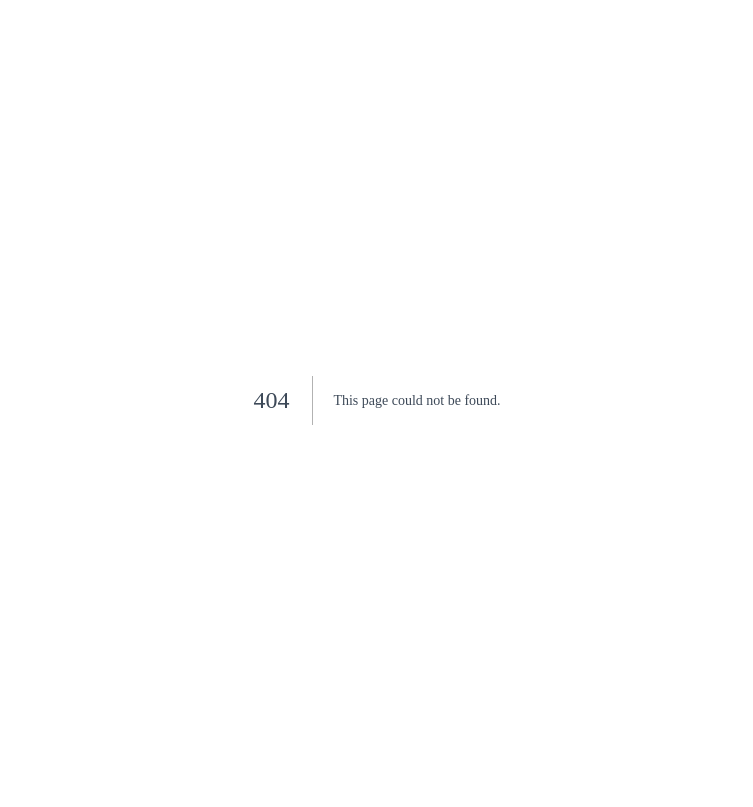
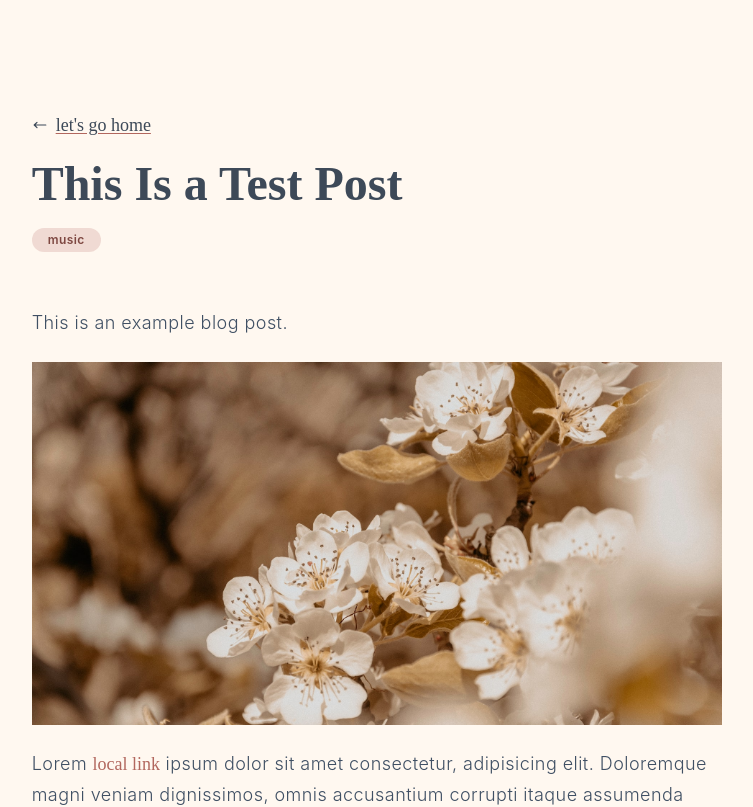
Before and after one commit to stormcloud266/stormcloud-garden, a Next.js app: page /posts/test-post in a window 1280 px wide. Before the commit this address had no page. Shown: the top 807 px of the page, without its empty margins (263-1016 px from the left). Built offline with nearby package versions, Linux system fonts and the light colour scheme; a web font is replaced by a local one.

Commit message:
add md plugin, rename blog to posts

```diff
--- a/components/posts-list.tsx
+++ b/components/posts-list.tsx
@@ -9,7 +9,7 @@ const PostsList = ({ posts }: PostsListProps) => {
   return (
     <div className="mt-7 flex flex-col items-start">
       {posts.map(({ slug, title }) => (
-        <Link key={slug} href={`/blog/${slug}`}>
+        <Link key={slug} href={`/posts/${slug}`}>
           <a className="mt-2 inline-block text-lg">{title}</a>
         </Link>
       ))}
--- a/package.json
+++ b/package.json
@@ -17,6 +17,7 @@
     "react-dom": "18.2.0",
     "react-markdown": "^8.0.3",
     "react-syntax-highlighter": "^15.5.0",
+    "remark-gfm": "^3.0.1",
     "sharp": "^0.30.7"
   },
   "devDependencies": {
--- a/pages/blog/[slug].tsx
+++ b/pages/posts/[slug].tsx
@@ -1,6 +1,7 @@
 import { NextPage } from "next";
 import Head from "next/head";
 import ReactMarkdown from "react-markdown";
+import remarkGfm from 'remark-gfm'
 
 import { PostType } from "@lib/types";
 import { getAllSlugs, getPostDataBySlug } from "@lib/utils";
@@ -30,7 +31,7 @@ const Post: NextPage<PostType> = ({ title, category, content }) => {
         <Tag>{category}</Tag>
 
         <div className="blog mt-14">
-          <ReactMarkdown components={components}>{content}</ReactMarkdown>
+          <ReactMarkdown components={components} remarkPlugins={[remarkGfm]}>{content}</ReactMarkdown>
         </div>
       </div>
     </Section>
```
Also changed, not shown: 1 other file (tests, documents, lock files or other folders).
